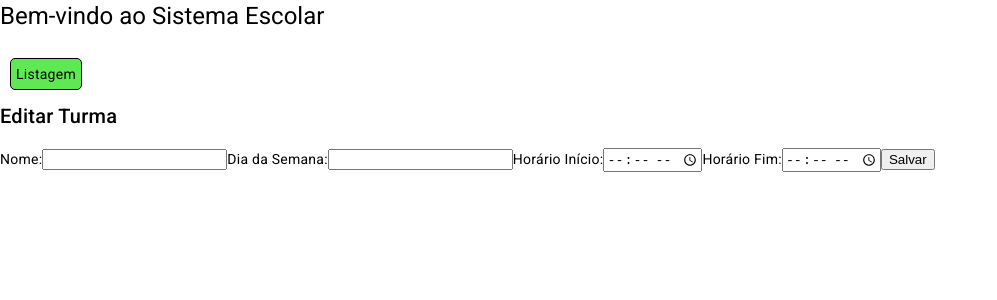
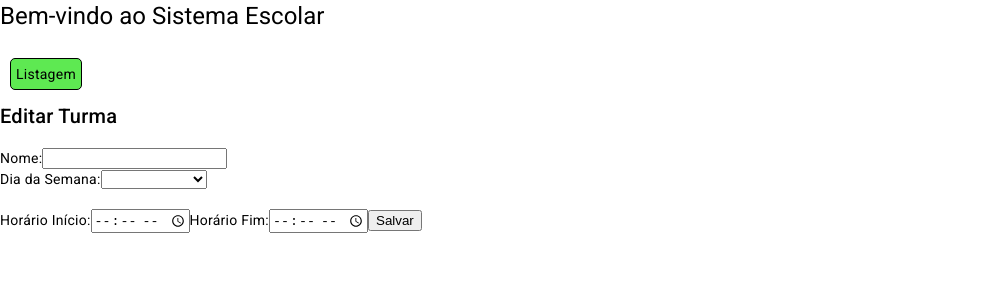
Before and after one commit to danifc123/CRUD-Gestao-Escola, an Angular app in the folder frontend/frontend-escola/: page /editar-turma/1 in a window 1280 px wide. Shown: the top 300 px of the page, without its empty margins (0-997 px from the left). Built offline with nearby package versions, Linux system fonts and the light colour scheme; no server answers.

Commit message:
nao aparecendo status no campus de alterar e adicionar

```diff
--- a/frontend/frontend-escola/src/app/editar-disciplina/editar-disciplina.component.html
+++ b/frontend/frontend-escola/src/app/editar-disciplina/editar-disciplina.component.html
@@ -10,11 +10,6 @@
     <label for="periodo">Período:</label>
     <input type="text" id="periodo" [(ngModel)]="disciplina.periodo" name="periodo" required />
 
-    <label for="status">Status:</label>
-    <select id="status" [(ngModel)]="disciplina.status" name="status" required>
-      <option [value]="true">Ativo</option>
-      <option [value]="false">Inativo</option>
-    </select>
 
     <button type="submit">Salvar</button>
   </form>
--- a/frontend/frontend-escola/src/app/editar-professor/editar-professor.component.html
+++ b/frontend/frontend-escola/src/app/editar-professor/editar-professor.component.html
@@ -10,11 +10,6 @@
     <label for="titulacao">Titulação:</label>
     <input type="text" id="titulacao" [(ngModel)]="professor.titulacao" name="titulacao" required />
 
-    <label for="status">Status:</label>
-    <select id="status" [(ngModel)]="professor.status" name="status" required>
-      <option [value]="true">Ativo</option>
-      <option [value]="false">Inativo</option>
-    </select>
 
     <button type="submit">Salvar</button>
   </form>
--- a/frontend/frontend-escola/src/app/editar-sala/editar-sala.component.html
+++ b/frontend/frontend-escola/src/app/editar-sala/editar-sala.component.html
@@ -10,11 +10,7 @@
     <label for="capacidade">Capacidade:</label>
     <input type="number" id="capacidade" [(ngModel)]="sala.capacidade" name="capacidade" required />
 
-    <label for="status">Status:</label>
-    <select id="status" [(ngModel)]="sala.status" name="status" required>
-      <option [value]="true">Ativo</option>
-      <option [value]="false">Inativo</option>
-    </select>
+
 
     <button type="submit">Salvar</button>
   </form>
--- a/frontend/frontend-escola/src/app/editar-turma/editar-turma.component.html
+++ b/frontend/frontend-escola/src/app/editar-turma/editar-turma.component.html
@@ -3,10 +3,18 @@
   <form (ngSubmit)="editarTurma()">
     <label for="nome">Nome:</label>
     <input type="text" id="nome" [(ngModel)]="turma.nome" name="nome" required />
-
-    <label for="dia_semana">Dia da Semana:</label>
-    <input type="text" id="dia_semana" [(ngModel)]="turma.dia_semana" name="dia_semana" required />
-
+    <br>
+    <div>
+      <label for="dia_semana">Dia da Semana:</label>
+      <select id="dia_semana" [(ngModel)]="turma.dia_semana" name="dia_semana" required>
+        <option value="Segunda-feira">Segunda-feira</option>
+        <option value="Terça-feira">Terça-feira</option>
+        <option value="Quarta-feira">Quarta-feira</option>
+        <option value="Quinta-feira">Quinta-feira</option>
+        <option value="Sexta-feira">Sexta-feira</option>
+      </select>
+    </div>
+    <br>
     <label for="horario_inicio">Horário Início:</label>
     <input type="time" id="horario_inicio" [(ngModel)]="turma.horario_inicio" name="horario_inicio" required />
 
```
